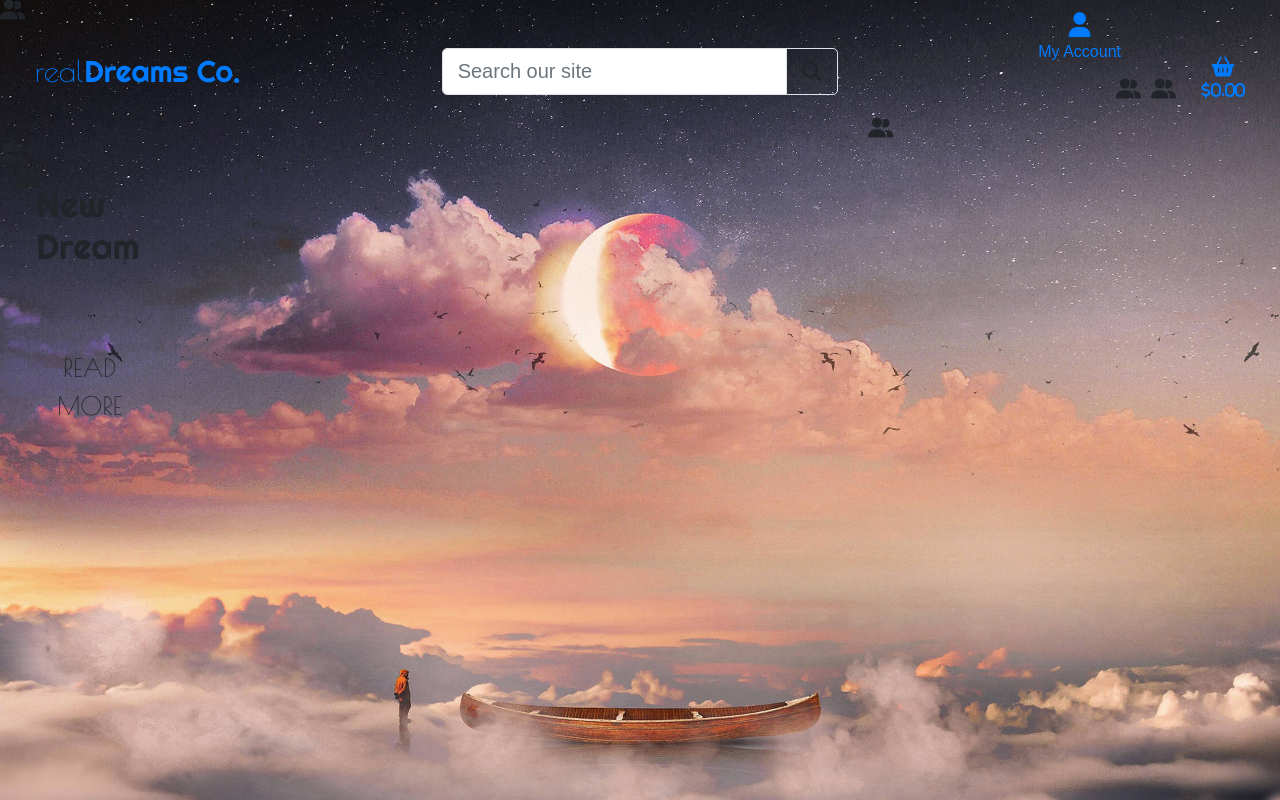
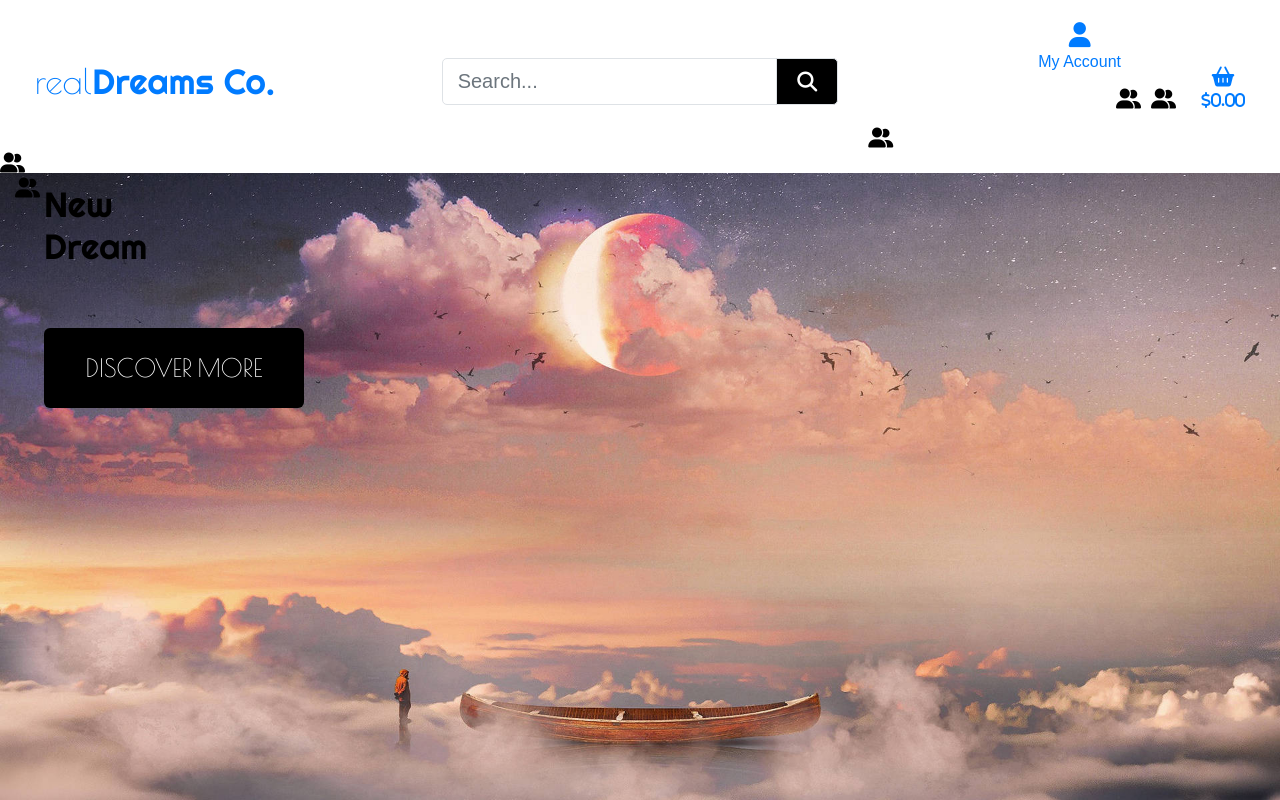
Before and after one commit to DebbieBergstrom/realDreamsCo, a Django app: page /home/ in a window 1280 px wide. Run offline with Django 3.2, Linux system fonts and the light colour scheme; some libraries are stand-ins or nearby versions.

Commit message:
style(base,index): change button and navbar styles

```diff
--- a/home/templates/home/index.html
+++ b/home/templates/home/index.html
@@ -18,8 +18,8 @@
             </h1>
             <div class="my-5">
                 <h4>
-                    <a href=""
-                        class="shop-now-button btn btn-lg rounded-0 text-uppercase py-3">Read
+                    <a href="" class="discover-more-btn btn btn-lg rounded-1
+                        text-uppercase py-3">Discover
                         More</a>
                 </h4>
             </div>
--- a/static/css/base.css
+++ b/static/css/base.css
@@ -10,10 +10,20 @@ html {
 body.default-background {
     background: url('/static/dreamy_pink_heaven.jpg') no-repeat center center fixed;
     background-size: cover;
+    height: calc(100vh - 164px);
+    color: black;
 }
 
+/* from Bulma */
+.icon {
+    align-items: center;
+    display: inline-flex;
+    justify-content: center;
+    height: 1.5rem;
+    width: 1.5rem;
+}
 
-/* -----------------------------FONTS & TEXT SIZES */
+/* -----------------------------FONTS & TEXT SIZES ***/
 html {
     font-size: 16px;
     /* This makes 1rem = 16px */
@@ -67,7 +77,7 @@ h3 {
         sans-serif;
 }
 
-/* -----------------------------LANDING PAGE w/ LOGO */
+/* -----------------------------LANDING PAGE w/ LOGO ***/
 
 .viewport-cover {
     height: 100vh;
@@ -76,6 +86,10 @@ h3 {
     background-position: center;
     background-repeat: no-repeat;
     background-attachment: fixed;
+}
+
+.main-logo-link {
+    width: fit-content;
 }
 
 
@@ -147,8 +161,44 @@ h3 {
     background-color: #f7d87b;
 }
 
+/* -----------------------------MORE BUTTONS***/
 
-/* -----------------------------MEDIA QUERIES */
+.discover-more-btn {
+    background: black;
+    color: white;
+    min-width: 260px;
+}
+
+.btn-black {
+    background: black;
+    color: white;
+}
+
+.discover-more-btn:hover,
+.discover-more-btn:active,
+.discover-more-btn:focus,
+.btn-black:hover,
+.btn-black:active,
+.btn-black:focus {
+    background: #222;
+    color: white;
+}
+
+
+/* -----------------------------NAVBAR***/
+
+
+/* from Bulma */
+.icon {
+    align-items: center;
+    display: inline-flex;
+    justify-content: center;
+    height: 1.5rem;
+    width: 1.5rem;
+}
+
+
+/* -----------------------------MEDIA QUERIES***/
 
 /* --- Base font size for smaller mobile devices --- */
 html {
--- a/templates/base.html
+++ b/templates/base.html
@@ -64,14 +64,14 @@
     {% block header %}
     <header class="container-fluid fixed-top">
         <!-- Site-wide top header -->
-        <div class="row">
+        <div id="topnavbar" class="row bg-white pt-lg-2 d-none d-lg-flex">
             <div
                 class="col-12 col-lg-4 my-auto py-1 py-lg-0 text-center text-lg-left">
                 <a href="{% url 'home' %}" class="nav-link main-logo-link">
-                    <h2 class="text-black d-block d-md-inline my-0">
+                    <h1 class="text-black d-block d-md-inline my-0">
                         <span class="real-font">real</span><span
                             class="dreams-font-righteous">Dreams
-                            Co.</h2>
+                            Co.</h1>
                 </a>
             </div>
             <div class="col-12 col-lg-4 my-auto py-1 py-lg-0">
@@ -79,7 +79,7 @@
                     <div class="input-group w-100">
                         <input
                             class="form-control border border-black rounded-1"
-                            type="text" name="q" placeholder="Search our site">
+                            type="text" name="q" placeholder="Search...">
                         <div class="input-group-append">
                             <button
                                 class="form-control btn btn-black border border-black rounded-1"
```
Also changed, not shown: static/dreamy_purple_shores.webp (added), static/midnight_sky_dreams.webp (added), static/sparkling_dreams.webp (added).
